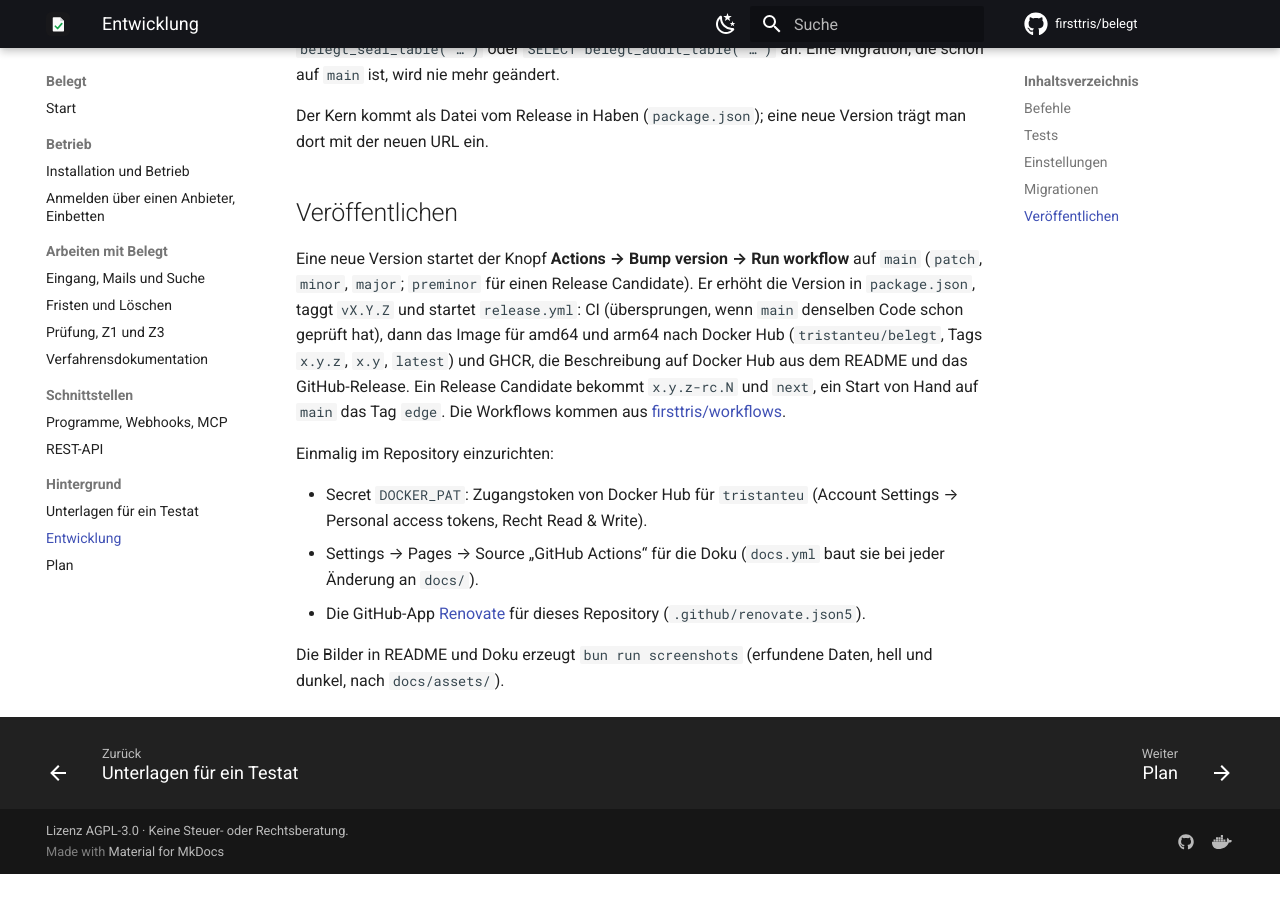
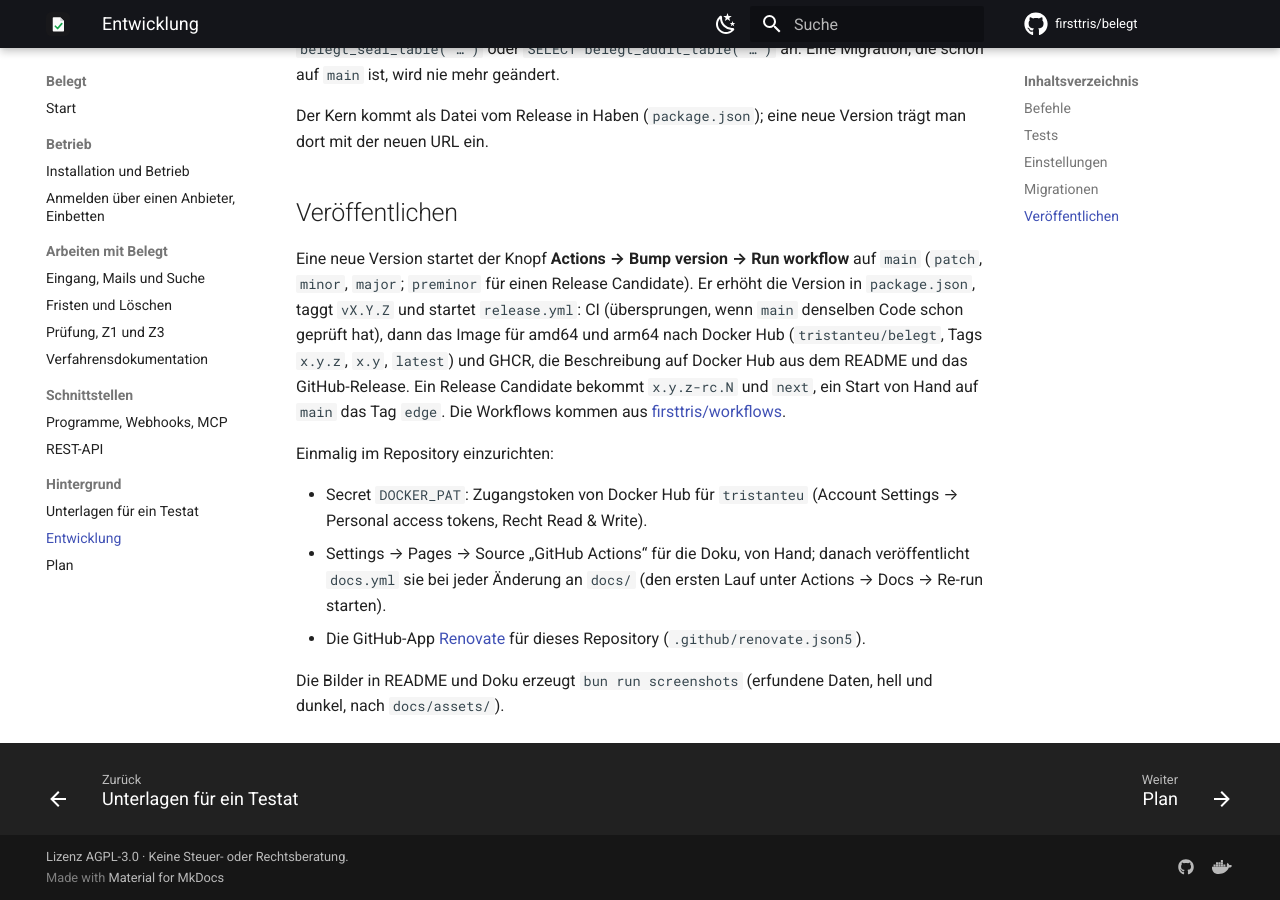
Before and after one commit to Speicherstadt/belegt, an MkDocs documentation site: the page built from docs/entwicklung.md, in a window 1280 px wide and 900 px high, scrolled down 2459 px. Built offline with MkDocs 1.6.1 and Material for MkDocs 9.7.7, drawn with Linux system fonts in a browser that asks for light colours; comment, search, counter and statistics services are not loaded; before the commit the page ends 3333 px from its top, so only the background shows below that.

Commit message:
Docs-Workflow: Pages von Hand einschalten, erst bauen
Der Token des Workflows darf die Pages-Seite nicht anlegen; die Doku sagt
jetzt, dass das einmal von Hand geschieht.

Co-Authored-By: Claude Opus 5.5 <noreply@anthropic.com>
Claude-Session: https://claude.ai/code/session_01Y3rdfYz2SKH9xfBUAJSLKS

```diff
--- a/docs/entwicklung.md
+++ b/docs/entwicklung.md
@@ -88,7 +88,8 @@ Einmalig im Repository einzurichten:
 
 - Secret `DOCKER_PAT`: Zugangstoken von Docker Hub für `tristanteu` (Account Settings → Personal access tokens, Recht
   Read & Write).
-- Settings → Pages → Source „GitHub Actions“ für die Doku (`docs.yml` baut sie bei jeder Änderung an `docs/`).
+- Settings → Pages → Source „GitHub Actions“ für die Doku, von Hand; danach veröffentlicht `docs.yml` sie bei jeder
+  Änderung an `docs/` (den ersten Lauf unter Actions → Docs → Re-run starten).
 - Die GitHub-App [Renovate](https://github.com/apps/renovate) für dieses Repository (`.github/renovate.json5`).
 
 Die Bilder in README und Doku erzeugt `bun run screenshots` (erfundene Daten, hell und dunkel, nach `docs/assets/`).
```
Also changed, not shown: 1 other file.
